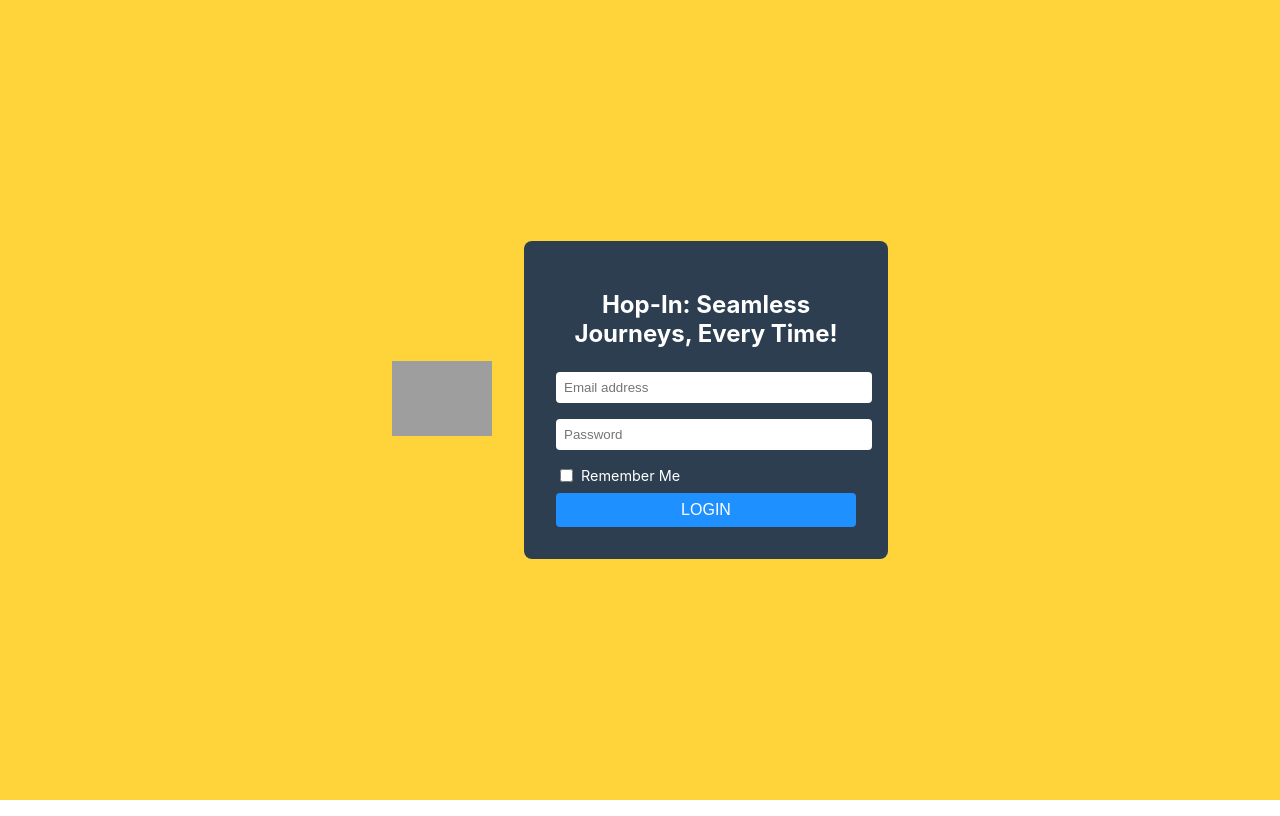
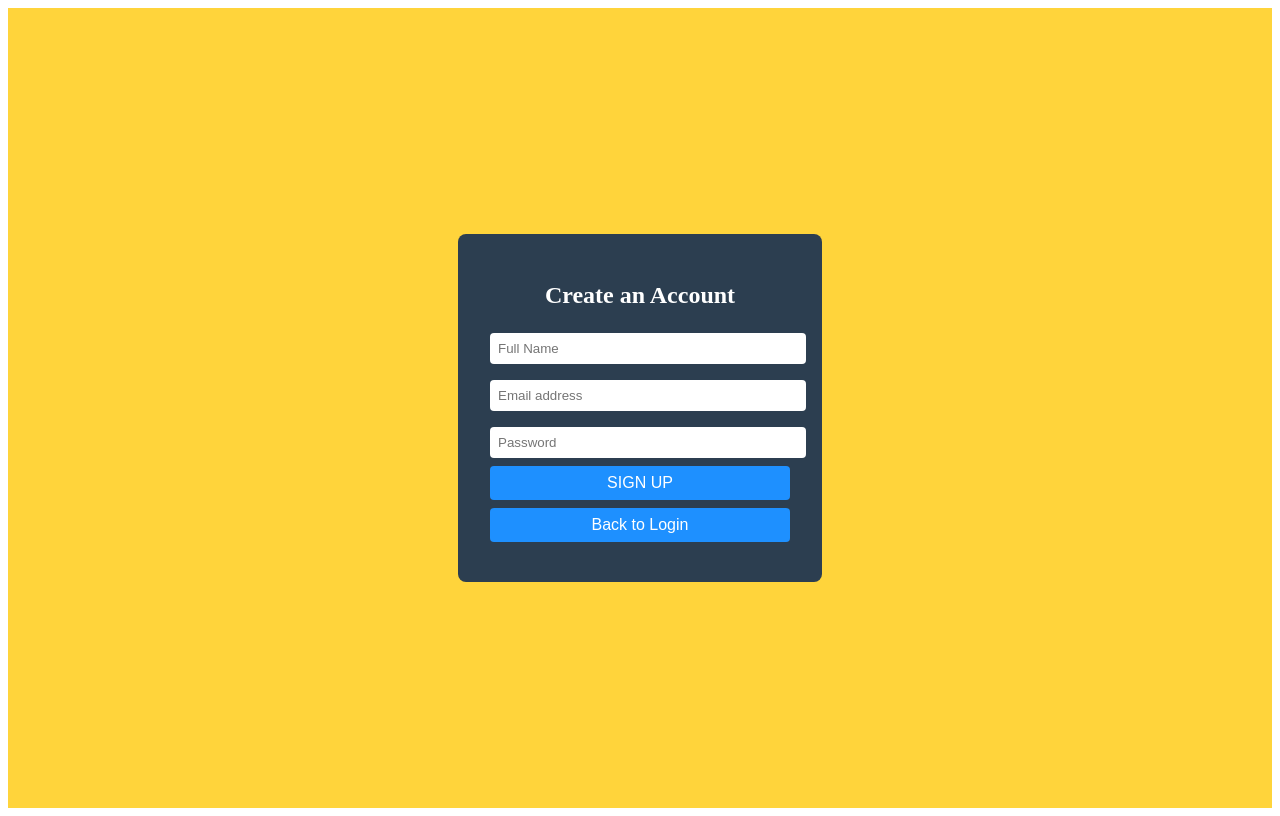
Before and after one commit to himanshu8655/hop-in-frontend, a React (Create React App) app: page /create-account in a window 1280 px wide. Before the commit this address led to /login. Built offline with nearby package versions, Linux system fonts and the light colour scheme; grey boxes are pictures that could not be loaded.

Commit message:
frontend updated for CreateAccount, Login Page, Forgot Password by Manas 11/17/2024

```diff
--- a/src/App.css
+++ b/src/App.css
@@ -5,12 +5,6 @@
 .App-logo {
   height: 40vmin;
   pointer-events: none;
-}
-
-@media (prefers-reduced-motion: no-preference) {
-  .App-logo {
-    animation: App-logo-spin infinite 20s linear;
-  }
 }
 
 .App-header {
--- a/src/App.js
+++ b/src/App.js
@@ -3,6 +3,8 @@ import { BrowserRouter as Router, Routes, Route, Navigate } from 'react-router-d
 import './App.css';
 import Login from './routes/LoginPg/Login';
 import ChatRoom from './routes/ChatPg/Chat';
+import ForgotPasswordModal from './routes/ForgotPasswordPg/ForgotPasswordModal';
+import CreateAccount from './routes/CreateAccountPg/CreateAccount';
 
 const App = () => {
   return (
@@ -10,10 +12,12 @@ const App = () => {
       <Routes>
         <Route path="/login" element={<Login />} />
         <Route path="/chat" element={<ChatRoom />} />
+        <Route path="/forgot-password" element={<ForgotPasswordModal isOpen={true} onClose={() => {}} />} />
+        <Route path="/create-account" element={<CreateAccount />} />
         <Route path="*" element={<Navigate to="/login" replace />} />
       </Routes>
     </Router>
   );
-}
+};
 
 export default App;
--- a/src/index.css
+++ b/src/index.css
@@ -1,13 +1,76 @@
-body {
-  margin: 0;
-  font-family: -apple-system, BlinkMacSystemFont, 'Segoe UI', 'Roboto', 'Oxygen',
-    'Ubuntu', 'Cantarell', 'Fira Sans', 'Droid Sans', 'Helvetica Neue',
-    sans-serif;
-  -webkit-font-smoothing: antialiased;
-  -moz-osx-font-smoothing: grayscale;
+.login-container {
+  display: flex;
+  align-items: center;
+  justify-content: center;
+  height: 100vh;
+  background-color: #ffd43b;
+  flex-direction: column; /* Ensure content is stacked vertically */
 }
 
-code {
-  font-family: source-code-pro, Menlo, Monaco, Consolas, 'Courier New',
-    monospace;
+.login-image {
+  margin-bottom: 1.5rem; /* Add space below the image */
 }
+
+.login-image img {
+  width: 150px; /* Adjust size to fit better */
+  height: auto;
+}
+
+.login-form {
+  background-color: #2c3e50;
+  padding: 2rem;
+  border-radius: 8px;
+  text-align: center;
+  color: white;
+  width: 300px;
+}
+
+.login-form h1 {
+  font-size: 1.5rem;
+  margin-bottom: 1rem;
+}
+
+.login-form input[type="email"],
+.login-form input[type="password"] {
+  width: 100%;
+  padding: 0.5rem;
+  margin: 0.5rem 0;
+  border-radius: 4px;
+  border: none;
+}
+
+.login-form .remember-me {
+  display: flex;
+  align-items: center;
+  font-size: 0.9rem;
+  color: white;
+  margin: 0.5rem 0;
+}
+
+.login-form .remember-me input {
+  margin-right: 0.5rem;
+}
+
+.login-form button {
+  width: 100%;
+  padding: 0.5rem;
+  background-color: #1e90ff;
+  color: white;
+  border: none;
+  border-radius: 4px;
+  font-size: 1rem;
+  cursor: pointer;
+  margin-bottom: 0.5rem; /* Add margin between buttons */
+}
+
+.login-form button:hover {
+  background-color: #104e8b;
+}
+
+.login-form .secondary-button {
+  background-color: #ff6f61;
+}
+
+.login-form .secondary-button:hover {
+  background-color: #c94c43;
+}
--- a/src/index.js
+++ b/src/index.js
@@ -11,7 +11,4 @@ root.render(
   </React.StrictMode>
 );
 
-// If you want to start measuring performance in your app, pass a function
-// to log results (for example: reportWebVitals(console.log))
-// or send to an analytics endpoint. Learn more: https://bit.ly/CRA-vitals
 reportWebVitals();
--- a/src/routes/ChatPg/Chat.css
+++ /dev/null
@@ -1,62 +0,0 @@
-.chat-container {
-    display: flex;
-    flex-direction: column;
-    height: 100vh;
-    padding: 10px;
-    background-color: #f0f0f0;
-  }
-
-  .messages-list {
-    flex-grow: 1;
-    overflow-y: auto;
-    margin-bottom: 10px;
-    padding-right: 10px;
-    background-color: #ffffff;
-    border-radius: 5px;
-    padding: 10px;
-  }
-
-  .typing-indicator {
-    font-size: 0.9em;
-    color: #666;
-    margin-bottom: 5px;
-  }
-
-  .input-container {
-    display: flex;
-    align-items: center;
-    gap: 8px;
-    background-color: #ffffff;
-    border: 1px solid #ddd;
-    border-radius: 5px;
-    padding: 10px;
-  }
-
-  .emoji-btn {
-    font-size: 1.5em;
-    cursor: pointer;
-    background: none;
-    border: none;
-    outline: none;
-  }
-
-  input[type='text'] {
-    flex-grow: 1;
-    padding: 8px;
-    border: 1px solid #ddd;
-    border-radius: 5px;
-    outline: none;
-  }
-
-  button {
-    padding: 8px 12px;
-    border: none;
-    background-color: #4caf50;
-    color: white;
-    border-radius: 5px;
-    cursor: pointer;
-  }
-
-  button:hover {
-    background-color: #45a049;
-  }
--- /dev/null
+++ b/src/routes/CreateAccountPg/CreateAccount.css
@@ -0,0 +1,62 @@
+.create-account-container {
+    display: flex;
+    align-items: center;
+    justify-content: center;
+    height: 100vh;
+    background-color: #ffd43b; /* Orange background */
+  }
+
+  .create-account-form {
+    background-color: #2c3e50;
+    padding: 2rem;
+    border-radius: 8px;
+    text-align: center;
+    color: white;
+    width: 300px;
+  }
+
+  .create-account-form h1 {
+    font-size: 1.5rem;
+    margin-bottom: 1rem;
+  }
+
+  .create-account-form input[type="text"],
+  .create-account-form input[type="email"],
+  .create-account-form input[type="password"] {
+    width: 100%;
+    padding: 0.5rem;
+    margin: 0.5rem 0;
+    border-radius: 4px;
+    border: none;
+  }
+
+  .create-account-form button {
+    width: 100%;
+    padding: 0.5rem;
+    background-color: #1e90ff;
+    color: white;
+    border: none;
+    border-radius: 4px;
+    font-size: 1rem;
+    cursor: pointer;
+    margin-bottom: 0.5rem; /* Added space between buttons */
+  }
+
+  .create-account-form button:hover {
+    background-color: #104e8b;
+  }
+
+  .secondary-button {
+    background-color: #ff6f61;
+    color: white;
+    border: none;
+    padding: 0.5rem;
+    border-radius: 4px;
+    font-size: 1rem;
+    cursor: pointer;
+    margin-bottom: 0.5rem; /* Added space between buttons */
+  }
+
+  .secondary-button:hover {
+    background-color: #c94c43;
+  }
--- /dev/null
+++ b/src/routes/CreateAccountPg/CreateAccount.js
@@ -0,0 +1,59 @@
+import React, { useState } from 'react';
+import './CreateAccount.css';
+import { signup } from '../../service/AuthService';
+import { useNavigate } from 'react-router-dom';
+
+const CreateAccount = () => {
+  const [name, setName] = useState('');
+  const [email, setEmail] = useState('');
+  const [password, setPassword] = useState('');
+  const navigate = useNavigate();
+
+  const handleSignup = async (e) => {
+    e.preventDefault();
+    console.log('Name:', name);
+    console.log('Email:', email);
+    console.log('Password:', password);
+    await signup(email, password, name);
+    navigate('/chat');
+  };
+
+  return (
+    <div className="create-account-container">
+      <form className="create-account-form" onSubmit={handleSignup}>
+        <h1>Create an Account</h1>
+        <input
+          type="text"
+          placeholder="Full Name"
+          value={name}
+          onChange={(e) => setName(e.target.value)}
+          required
+        />
+        <input
+          type="email"
+          placeholder="Email address"
+          value={email}
+          onChange={(e) => setEmail(e.target.value)}
+          required
+        />
+        <input
+          type="password"
+          placeholder="Password"
+          value={password}
+          onChange={(e) => setPassword(e.target.value)}
+          required
+        />
+        <button type="submit">SIGN UP</button>
+        <button
+          type="button"
+          className="secondary-button"
+          onClick={() => navigate('/login')}
+        >
+          Back to Login
+        </button>
+      </form>
+    </div>
+  );
+};
+
+export default CreateAccount;
--- /dev/null
+++ b/src/routes/ForgotPasswordPg/ForgotPasswordModal.css
@@ -0,0 +1,59 @@
+.modal-backdrop {
+    position: fixed;
+    top: 0;
+    left: 0;
+    width: 100%;
+    height: 100%;
+    background-color: rgba(0, 0, 0, 0.5);
+    display: flex;
+    align-items: center;
+    justify-content: center;
+  }
+
+  .modal-content {
+    background-color: #2c3e50; /* Dark background like login & create account */
+    color: white;
+    padding: 2rem;
+    border-radius: 8px;
+    width: 300px;
+    text-align: center;
+  }
+
+  .modal-content h2 {
+    font-size: 1.5rem;
+    margin-bottom: 1rem;
+  }
+
+  .modal-content input {
+    width: 100%;
+    padding: 0.5rem;
+    margin: 1rem 0;
+    border-radius: 4px;
+    border: none;
+  }
+
+  .modal-content button {
+    margin: 0.5rem;
+    padding: 0.5rem 1rem;
+    border: none;
+    border-radius: 4px;
+    cursor: pointer;
+  }
+
+  .modal-content button[type="submit"] {
+    background-color: #1e90ff;
+    color: white;
+  }
+
+  .modal-content button[type="submit"]:hover {
+    background-color: #104e8b;
+  }
+
+  .modal-content button[type="button"] {
+    background-color: #ff6f61; /* Red for Back to Login */
+    color: white;
+  }
+
+  .modal-content button[type="button"]:hover {
+    background-color: #c94c43;
+  }
--- /dev/null
+++ b/src/routes/ForgotPasswordPg/ForgotPasswordModal.js
@@ -0,0 +1,43 @@
+import React, { useState } from 'react';
+import './ForgotPasswordModal.css';
+import { useNavigate } from 'react-router-dom';
+
+const ForgotPasswordModal = ({ isOpen, onClose }) => {
+  const [email, setEmail] = useState('');
+  const navigate = useNavigate();
+
+  const handleForgotPassword = (e) => {
+    e.preventDefault();
+    console.log('Forgot Password Email:', email);
+    // Handle password reset logic here
+    onClose(); // Close the modal after submission
+  };
+
+  if (!isOpen) return null;
+
+  return (
+    <div className="modal-backdrop">
+      <div className="modal-content">
+        <h2>Forgot Password</h2>
+        <form onSubmit={handleForgotPassword}>
+          <input
+            type="email"
+            placeholder="Enter your email"
+            value={email}
+            onChange={(e) => setEmail(e.target.value)}
+            required
+          />
+          <button type="submit">Submit</button>
+          <button
+            type="button"
+            onClick={() => navigate('/login')} // Navigate to the login page
+          >
+            Back to Login
+          </button>
+        </form>
+      </div>
+    </div>
+  );
+};
+
+export default ForgotPasswordModal;
--- a/src/routes/LoginPg/Login.css
+++ b/src/routes/LoginPg/Login.css
@@ -4,14 +4,15 @@
     justify-content: center;
     height: 100vh;
     background-color: #ffd43b;
+    flex-direction: column; /* Ensure content is stacked vertically */
   }
 
   .login-image {
-    margin-right: 2rem;
+    margin-bottom: 1.5rem; /* Add space below the image */
   }
 
   .login-image img {
-    width: 100px;
+    width: 150px; /* Adjust size to fit better */
     height: auto;
   }
 
--- a/src/routes/LoginPg/Login.js
+++ b/src/routes/LoginPg/Login.js
@@ -1,6 +1,5 @@
 import React, { useState } from 'react';
 import './Login.css';
-import { signup } from '../../service/AuthService';
 import { useNavigate } from 'react-router-dom';
 
 const Login = () => {
@@ -9,20 +8,20 @@ const Login = () => {
   const [rememberMe, setRememberMe] = useState(false);
   const navigate = useNavigate();
 
-  const handleLogin = async(e) => {
+  const handleLogin = async (e) => {
     e.preventDefault();
     console.log('Email:', email);
     console.log('Password:', password);
     console.log('Remember Me:', rememberMe);
-    await signup(email, password, "name")
+    // Perform login action (you can update the signup or authentication logic)
     navigate('/chat');
-
   };
 
   return (
     <div className="login-container">
       <div className="login-image">
-        <img src="car-icon.png" alt="Car icon with passengers" />
+        {/* Image is loaded from the public/images folder */}
+        <img src="/images/car-icon.png" alt="Car icon with passengers" />
       </div>
       <form className="login-form" onSubmit={handleLogin}>
         <h1>Hop-In: Seamless Journeys, Every Time!</h1>
@@ -49,6 +48,20 @@ const Login = () => {
           Remember Me
         </label>
         <button type="submit">LOGIN</button>
+        <button
+          type="button"
+          className="secondary-button"
+          onClick={() => navigate('/create-account')}
+        >
+          Create Account
+        </button>
+        <button
+          type="button"
+          className="secondary-button"
+          onClick={() => navigate('/forgot-password')}
+        >
+          Forgot Password
+        </button>
       </form>
     </div>
   );
```
Also changed, not shown: public/images/car-icon.png (added).
